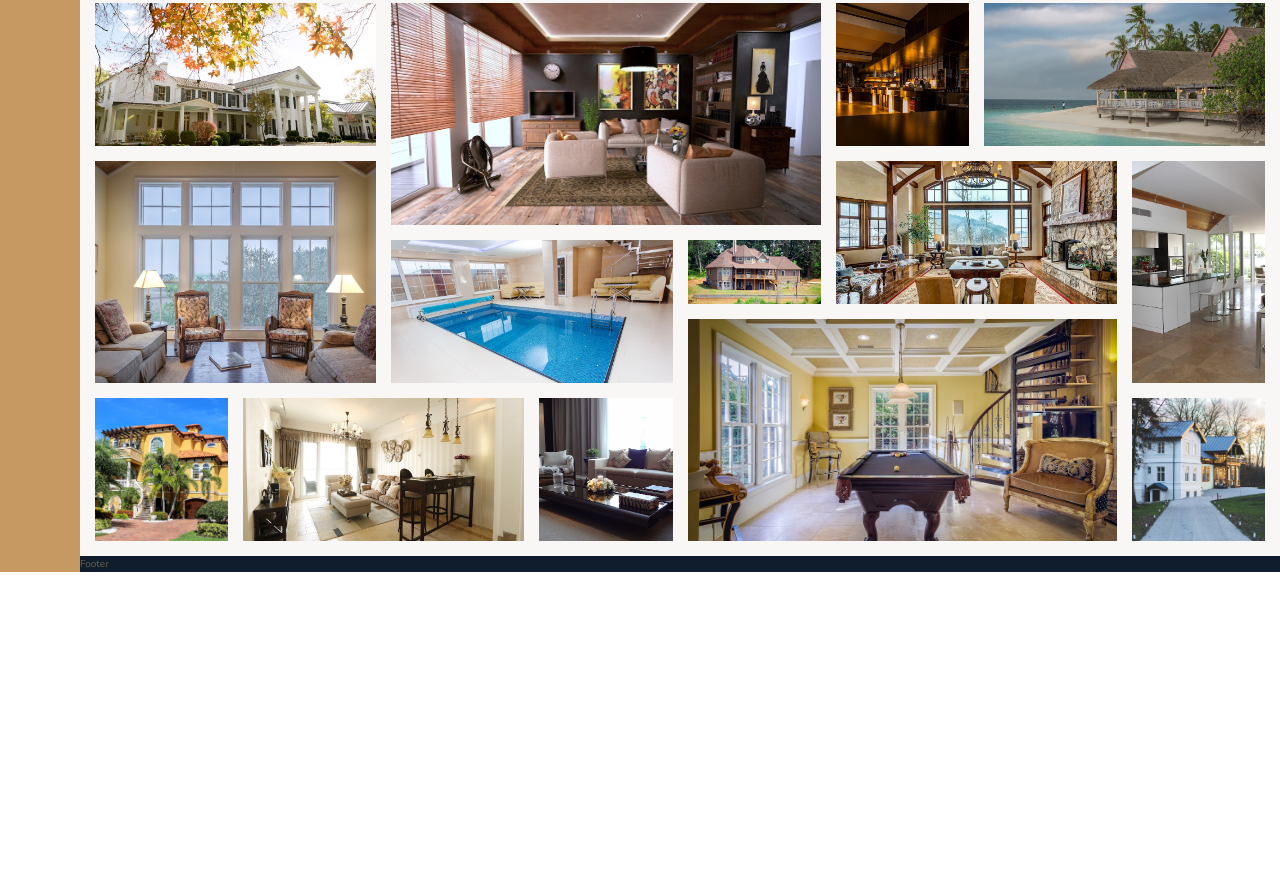
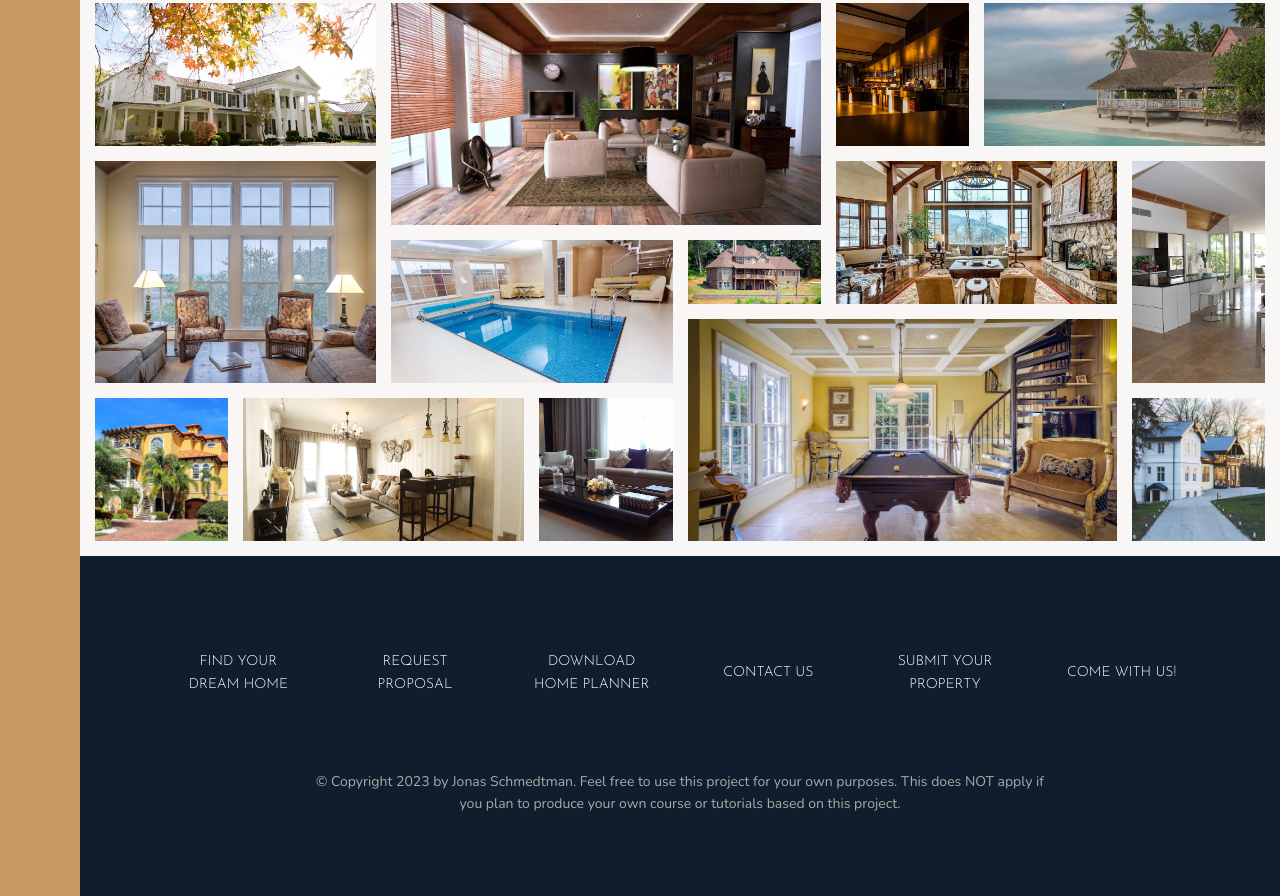
Before and after one commit to Jason-Malan/AdvancedCssAndScss, a website: page Nexter/index.html in a window 1280 px wide. Shown: the part 3084-3980 px from the top of the page. Before the commit the page ends 3656 px from the top, so only its background shows below. Drawn offline with nearby package versions, Linux system fonts and the light colour scheme.

Commit message:
Completed footer.

```diff
--- a/Nexter/index.html
+++ b/Nexter/index.html
@@ -390,6 +390,32 @@
       </figure>
     </section>
 
-    <footer class="footer">Footer</footer>
+    <footer class="footer">
+      <ul class="nav">
+        <li class="nav__item">
+          <a href="#" class="nav__link">Find your dream home</a>
+        </li>
+        <li class="nav__item">
+          <a href="#" class="nav__link">Request proposal</a>
+        </li>
+        <li class="nav__item">
+          <a href="#" class="nav__link">Download home planner</a>
+        </li>
+        <li class="nav__item">
+          <a href="#" class="nav__link">Contact us</a>
+        </li>
+        <li class="nav__item">
+          <a href="#" class="nav__link">Submit your property</a>
+        </li>
+        <li class="nav__item">
+          <a href="#" class="nav__link">Come with us!</a>
+        </li>
+      </ul>
+      <p class="copyright">
+        &copy; Copyright 2023 by Jonas Schmedtman. Feel free to use this project
+        for your own purposes. This does NOT apply if you plan to produce your
+        own course or tutorials based on this project.
+      </p>
+    </footer>
   </body>
 </html>
--- a/Nexter/sass/_footer.scss
+++ b/Nexter/sass/_footer.scss
@@ -1,4 +1,42 @@
 .footer {
   grid-column: full-start / full-end;
   background-color: $color-secondary;
+  padding: 8rem;
 }
+
+.nav {
+  list-style: none;
+  display: grid;
+  grid-template-columns: repeat(auto-fit, minmax(15rem, 1fr));
+  gap: 2rem;
+  align-items: center;
+  transition: all 0.2s;
+
+  &__link:link,
+  &__link:visited {
+    font-size: 1.4rem;
+    color: #fff;
+    text-decoration: none;
+    font-family: $font-display;
+    text-transform: uppercase;
+    text-align: center;
+    padding: 1.5rem;
+    display: block;
+  }
+
+  &__link:hover,
+  &__link:active {
+    transform: translateY(-3px);
+    background-color: rgba(#fff, 0.05);
+  }
+}
+
+.copyright {
+  font-size: 1.4rem;
+  color: $color-grey-light-2;
+  margin-top: 6rem;
+  margin-left: auto;
+  margin-right: auto;
+  text-align: center;
+  width: 70%;
+}
```
Also changed, not shown: Nexter/css/style.css.
